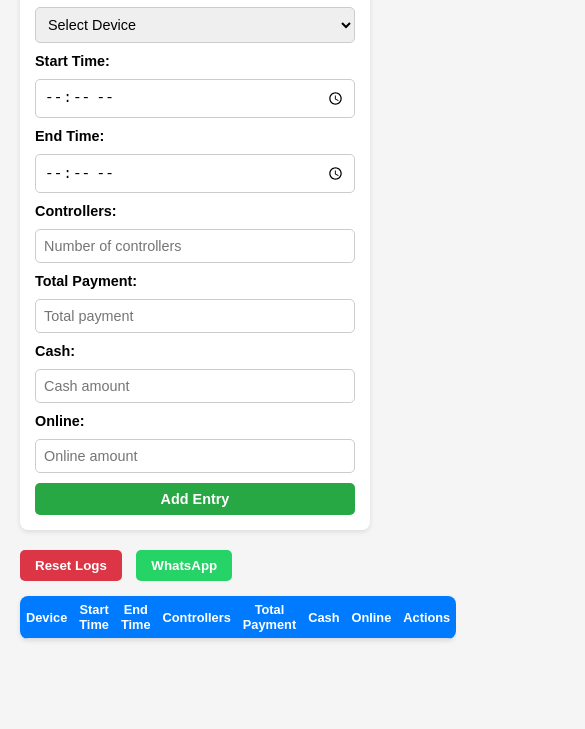
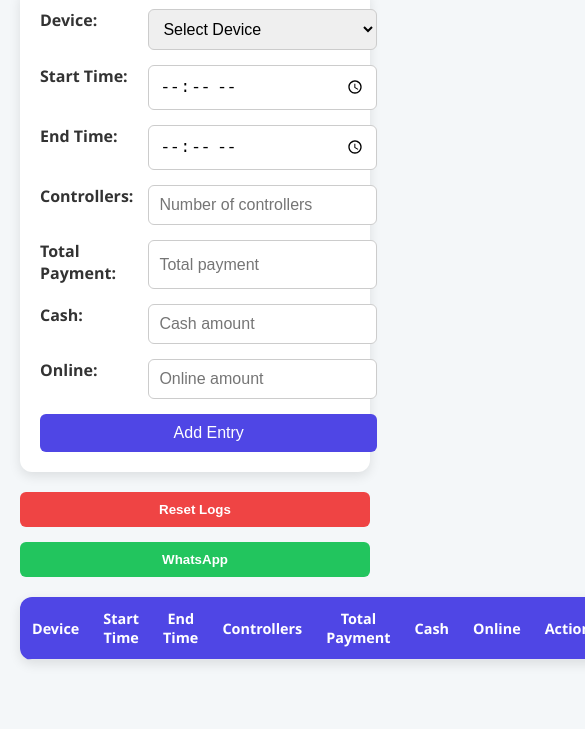
Before and after one commit to KhalidShaikh15/shop-logs-frontend, a plain HTML site: page index.html in a window 390 px wide. Shown: the part 115-844 px from the top of the page, 585 px wide, since content can reach past the window. Drawn offline with Linux system fonts and the light colour scheme; no server answers.

Commit message:
updated ui 0.4

```diff
--- a/script.js
+++ b/script.js
@@ -9,7 +9,7 @@ function formatTime12h(timeStr) {
   return `${hour12}:${minute.toString().padStart(2, "0")} ${ampm}`;
 }
 
-// Fetch logs and populate table
+// Fetch logs and render table
 async function fetchLogs() {
   try {
     const res = await fetch(`${API_URL}/logs`);
@@ -56,11 +56,11 @@ document.getElementById("logForm").addEventListener("submit", async (e) => {
   const payload = { device, startTime, endTime, controllers, totalPayment, cash, online };
 
   try {
-    await fetch(`${API_URL}/logs/reset`, {
-  method: "POST",
-  headers: { "Content-Type": "application/json" },
-  body: JSON.stringify({ pin })
-});
+    await fetch(`${API_URL}/logs`, {
+      method: "POST",
+      headers: { "Content-Type": "application/json" },
+      body: JSON.stringify(payload),
+    });
 
     e.target.reset();
     fetchLogs();
@@ -69,7 +69,7 @@ document.getElementById("logForm").addEventListener("submit", async (e) => {
   }
 });
 
-// Delete log
+// Delete log with confirmation
 async function deleteLog(id) {
   if (!confirm("Are you sure you want to delete this log?")) return;
   try {
@@ -112,8 +112,8 @@ async function editLog(id) {
           })
         });
         form.reset();
+        form.onsubmit = null;
         fetchLogs();
-        form.onsubmit = null;
       } catch (err) {
         console.error("Failed to update log:", err);
       }
@@ -123,31 +123,25 @@ async function editLog(id) {
   }
 }
 
-// Reset logs with PIN
+// Reset logs (admin PIN required)
 async function resetLogs() {
   const pin = prompt("Enter admin PIN to reset logs:");
-  if (pin !== "1526") { alert("Incorrect PIN!"); return; }
+  if (!pin) return;
   try {
-    const res = await fetch(`${API_URL}/logs/reset`, {
-      method: "DELETE",
+    await fetch(`${API_URL}/logs/reset`, {
+      method: "POST",
       headers: { "Content-Type": "application/json" },
       body: JSON.stringify({ pin })
     });
-
-    if (!res.ok) {
-      const errData = await res.json();
-      alert(errData.error || "Reset failed");
-      return;
-    }
-
     fetchLogs();
     alert("Logs reset successfully!");
   } catch (err) {
     console.error("Failed to reset logs:", err);
+    alert("Failed to reset logs. Check PIN or server.");
   }
 }
 
-// WhatsApp message
+// Generate WhatsApp draft
 function generateWhatsAppMessage() {
   const rows = document.querySelectorAll("#logs tr");
   if (rows.length === 0) { alert("No logs to send"); return; }
@@ -174,5 +168,5 @@ function generateWhatsAppMessage() {
   window.open(whatsappUrl, "_blank");
 }
 
-// Load initial logs
+// Initial fetch
 fetchLogs();
--- a/style.css
+++ b/style.css
@@ -1,119 +1,165 @@
+/* General body */
 body {
-  font-family: Arial, sans-serif;
-  margin: 20px;
-  background-color: #f5f5f5;
+  font-family: 'Segoe UI', Tahoma, Geneva, Verdana, sans-serif;
+  background: #f4f7f9;
+  color: #333;
+  margin: 0;
+  padding: 20px;
 }
 
+/* Heading */
 h1 {
   text-align: center;
-  color: #333;
+  color: #1f2937;
+  margin-bottom: 20px;
 }
 
-form {
+/* Form styling */
+form#logForm {
   display: grid;
-  grid-template-columns: repeat(auto-fit, minmax(150px, 1fr));
-  gap: 10px;
-  margin-bottom: 20px;
+  grid-template-columns: 1fr 1fr;
+  gap: 15px;
+  max-width: 800px;
+  margin: 0 auto 20px;
   background: #fff;
-  padding: 15px;
-  border-radius: 8px;
-  box-shadow: 0 2px 5px rgba(0,0,0,0.1);
+  padding: 20px;
+  border-radius: 12px;
+  box-shadow: 0 4px 12px rgba(0,0,0,0.1);
 }
 
-form label {
-  font-weight: bold;
-  font-size: 0.9rem;
+form#logForm label {
+  display: block;
+  font-weight: 600;
+  margin-bottom: 5px;
 }
 
-form input, form select, form button {
-  padding: 8px;
-  font-size: 0.9rem;
-  border-radius: 5px;
+form#logForm input,
+form#logForm select,
+form#logForm button {
+  padding: 10px;
+  font-size: 1rem;
+  border-radius: 6px;
   border: 1px solid #ccc;
-  width: 100%;
-  box-sizing: border-box;
 }
 
-form button {
+form#logForm button {
   grid-column: span 2;
-  background-color: #28a745;
-  color: white;
+  background: #4f46e5;
+  color: #fff;
   border: none;
   cursor: pointer;
-  font-weight: bold;
   transition: 0.3s;
 }
 
-form button:hover {
-  background-color: #218838;
+form#logForm button:hover {
+  background: #4338ca;
 }
 
+/* Action buttons above table */
 .action-buttons {
-  margin-bottom: 15px;
+  display: flex;
+  justify-content: center;
+  gap: 15px;
+  margin-bottom: 20px;
 }
 
 .action-buttons button {
-  padding: 8px 15px;
-  margin-right: 10px;
+  padding: 10px 20px;
+  border-radius: 6px;
   border: none;
-  border-radius: 5px;
   cursor: pointer;
-  color: white;
-  font-weight: bold;
+  font-weight: 600;
+  transition: 0.3s;
 }
 
-.reset-btn { background-color: #dc3545; }
-.whatsapp-btn { background-color: #25d366; }
+.reset-btn {
+  background: #ef4444;
+  color: #fff;
+}
 
+.reset-btn:hover {
+  background: #dc2626;
+}
+
+.whatsapp-btn {
+  background: #22c55e;
+  color: #fff;
+}
+
+.whatsapp-btn:hover {
+  background: #16a34a;
+}
+
+/* Table styling */
 table {
   width: 100%;
   border-collapse: collapse;
+  max-width: 900px;
+  margin: 0 auto;
   background: #fff;
-  border-radius: 8px;
+  border-radius: 12px;
   overflow: hidden;
-  box-shadow: 0 2px 5px rgba(0,0,0,0.1);
+  box-shadow: 0 4px 12px rgba(0,0,0,0.1);
+}
+
+thead {
+  background: #4f46e5;
+  color: #fff;
 }
 
 th, td {
-  padding: 10px;
   text-align: center;
-  border-bottom: 1px solid #ddd;
+  padding: 12px;
+  border-bottom: 1px solid #e5e7eb;
 }
 
-th {
-  background-color: #007bff;
-  color: white;
-  font-weight: bold;
+tbody tr:nth-child(even) {
+  background: #f9fafb;
 }
 
-tr:hover {
-  background-color: #f1f1f1;
+/* Action buttons in table */
+.action-btn {
+  padding: 6px 10px;
+  margin: 2px;
+  border-radius: 6px;
+  border: none;
+  cursor: pointer;
+  font-weight: 600;
 }
 
-.action-btn {
-  padding: 4px 8px;
-  margin: 0 2px;
-  border: none;
-  border-radius: 5px;
-  cursor: pointer;
-  color: white;
-  font-size: 0.8rem;
+.edit-btn {
+  background: #fbbf24;
+  color: #fff;
 }
 
-.edit-btn { background-color: #ffc107; }
-.delete-btn { background-color: #dc3545; }
+.edit-btn:hover {
+  background: #f59e0b;
+}
 
-@media (max-width: 600px) {
-  form {
+.delete-btn {
+  background: #ef4444;
+  color: #fff;
+}
+
+.delete-btn:hover {
+  background: #dc2626;
+}
+
+/* Responsive */
+@media (max-width: 768px) {
+  form#logForm {
     grid-template-columns: 1fr;
   }
 
-  form button {
-    grid-column: span 1;
+  table, th, td {
+    font-size: 0.9rem;
   }
 
-  th, td {
-    font-size: 0.8rem;
-    padding: 6px;
+  .action-buttons {
+    flex-direction: column;
+  }
+
+  .action-buttons button {
+    width: 100%;
   }
 }
```
